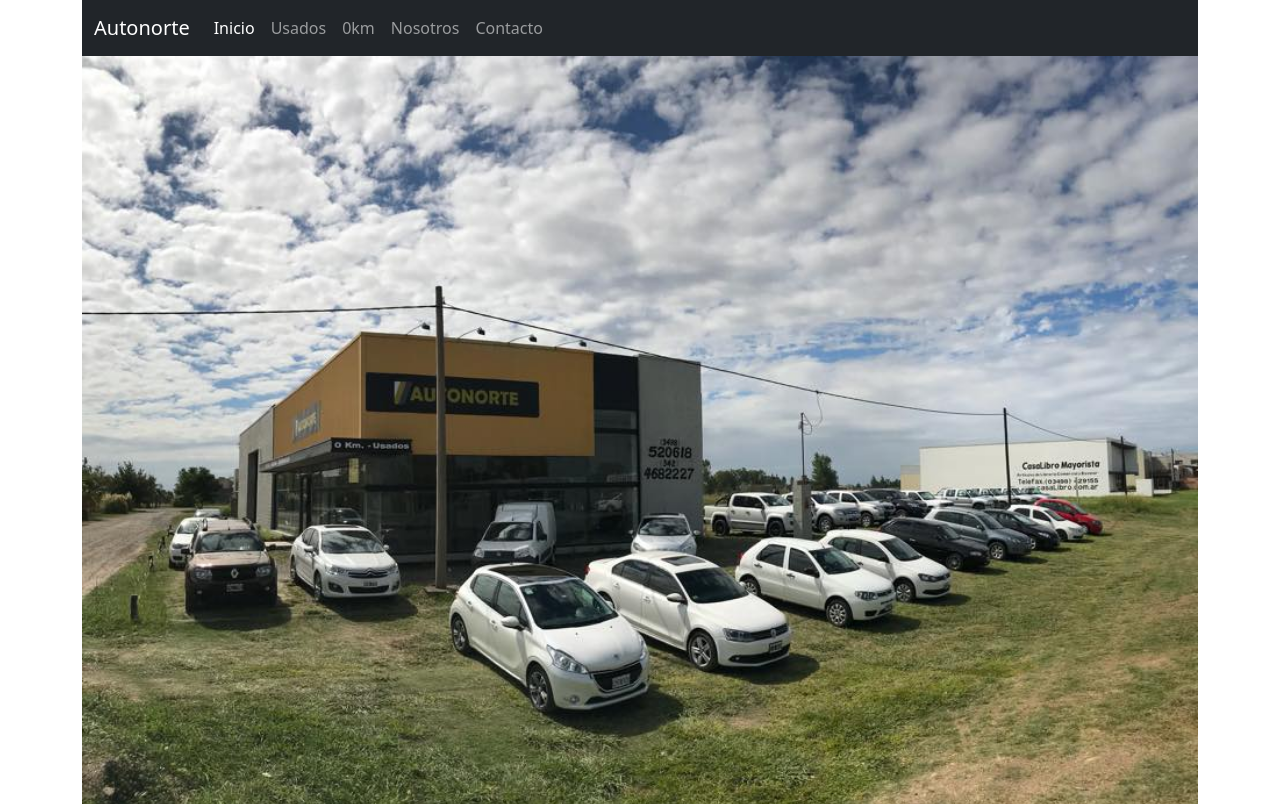
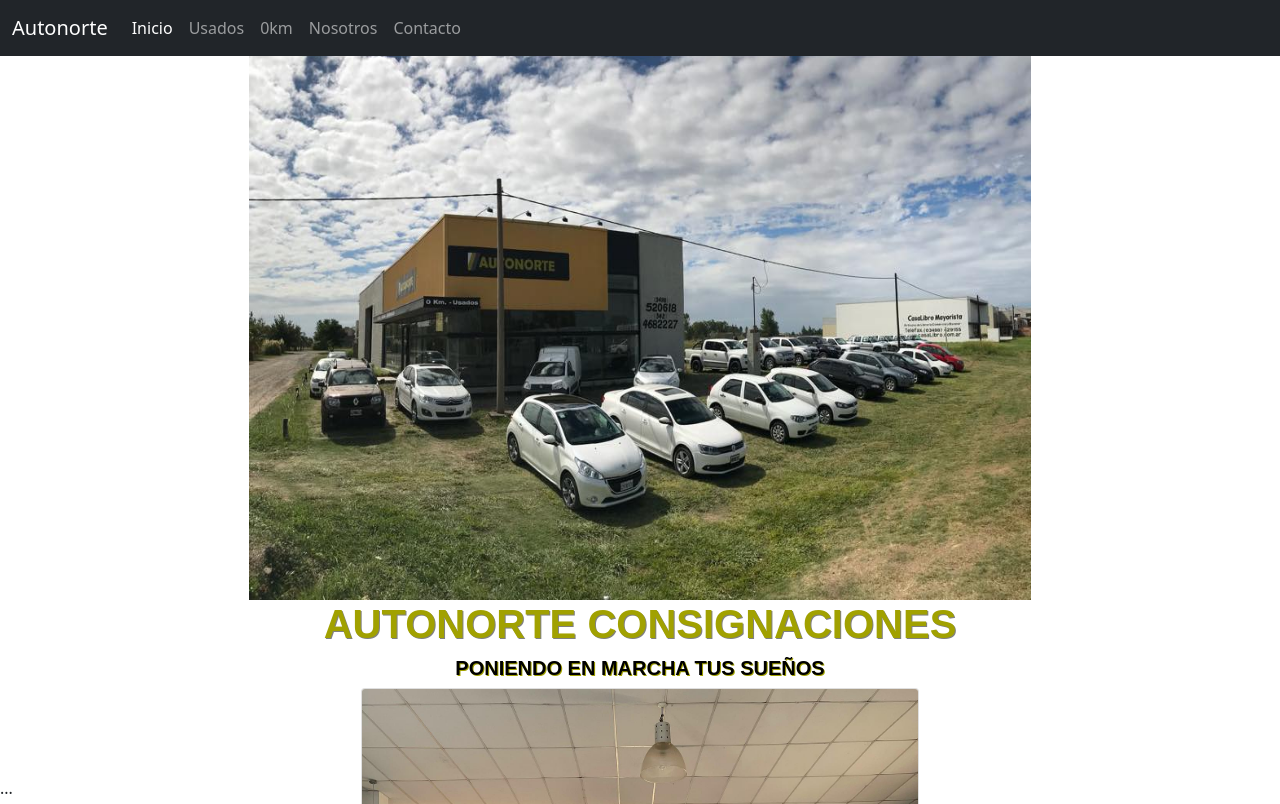
Before and after one commit to Juan81296/ProyectoFinalTenaglia, a website: page index.html in a window 1280 px wide. Shown: the top 804 px of the page. Drawn offline with nearby package versions, Linux system fonts and the light colour scheme.

Commit message:
sextoCommit

```diff
--- a/index.html
+++ b/index.html
@@ -8,11 +8,11 @@
     <link rel="stylesheet" href="./css/pruebacss.css">
     <title>Inicio</title>
     <meta name="description" content="En Autonorte consignaciones vas a encontrar tu nuevo vehiculo, te brindamos la mejor atención y financiación.">
-
 </head>
 <body>
     <div class="container">
         <header>
+          <div class="fixed-top">
             <nav class="navbar navbar-expand-lg navbar-dark bg-dark">
             <div class="container-fluid">
               <a class="navbar-brand" href="index.html">Autonorte</a>
@@ -40,6 +40,7 @@
               </div>
             </div>
           </nav>
+          </div>
         </header>
         <main id="indexMain">
             <img src="./img/autonorte.jpg" class="img-fluid" alt="frenteConsesionaria">
@@ -61,6 +62,7 @@
             </div>
         </main>
         <footer class="bg-light text-center text-lg-start">
+          <div class="fixed-bottom">...</div>
             <div class="container p-4">
               <div class="row">
                 <div class="col-lg-6 col-md-12 mb-4 mb-md-0">
--- a/scss/prueba.scss
+++ b/scss/prueba.scss
@@ -2,7 +2,6 @@
     margin: 0;
     padding: 0;
 }
-
 $colorUno: rgb(0, 0, 0);
 $colorDos: rgb(161, 161, 0);
 
@@ -171,8 +170,15 @@
 
 
 @media only screen and (min-width:600px){
+
     /*Index*/
     #indexMain{
+        .img-fluid{
+            width: 70%;
+           height: 600px;
+           position: relative;
+           left: 15%;
+        }
         .card{
             width: 50%;
            position: relative;
```
Also changed, not shown: 0km.html (+3 -0 lines), contacto.html (+3 -0 lines), nosotros.html (+3 -0 lines), usados.html (+3 -0 lines), css/pruebacss.css. Lines whose indentation alone changed are shown as unchanged.
